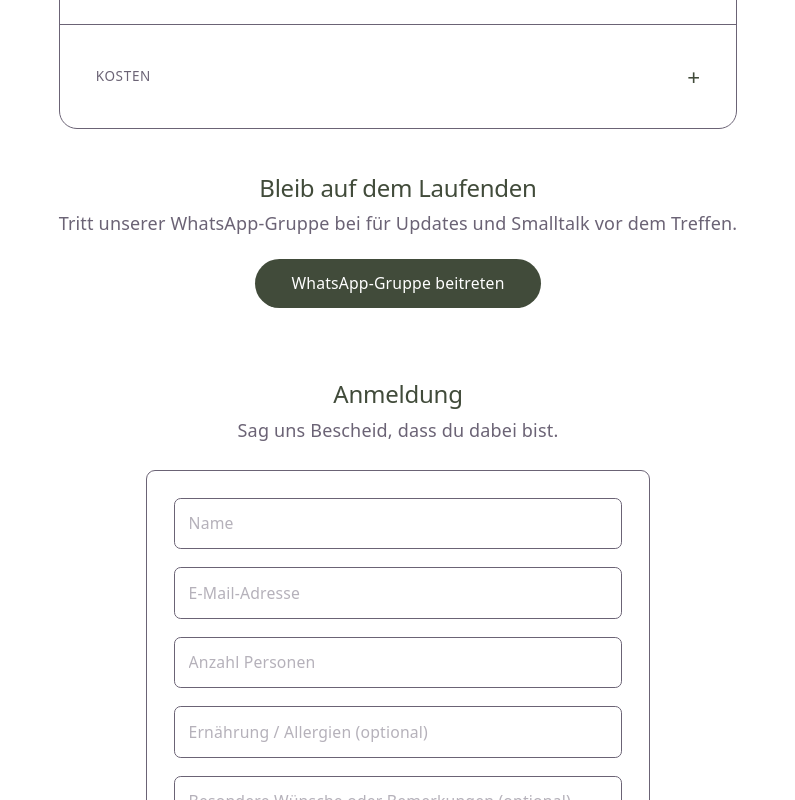
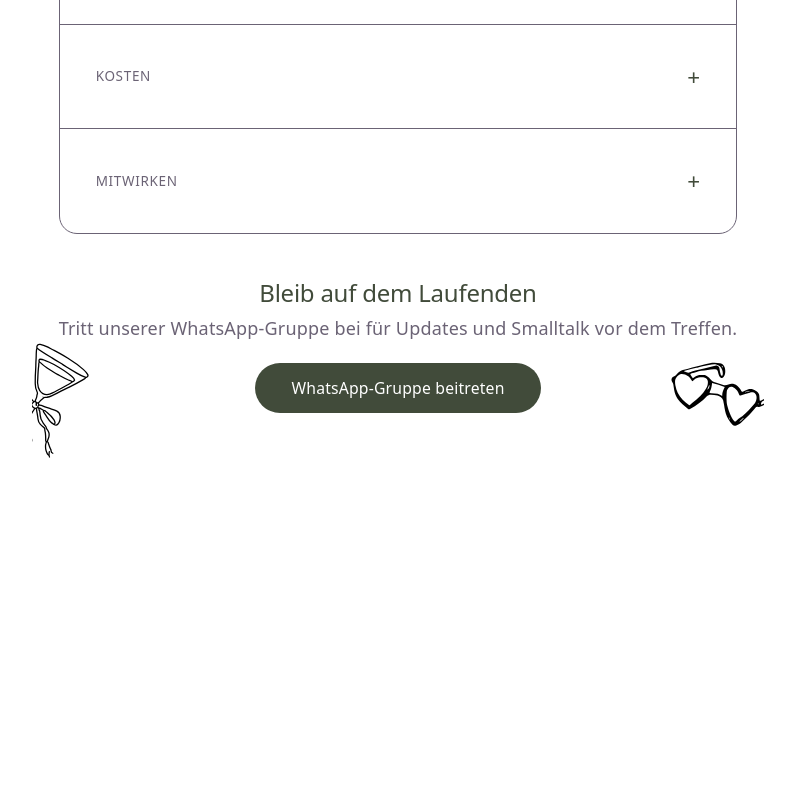
Before and after one commit to melaniemenge/klassentreffen, a React (Vite) app: page / in a window 1280 px wide. Shown: the part 1280-2080 px from the top of the page, without its empty margins (242-1037 px from the left). After the commit the page ends 1783 px from the top, so only its background shows below. Built offline with nearby package versions, Linux system fonts and the light colour scheme.

Commit message:
remove anmeldung

```diff
--- a/src/App.tsx
+++ b/src/App.tsx
@@ -10,6 +10,7 @@ import { useState } from 'react';
 const ORGANIZER_EMAIL = ''
 const subject = encodeURIComponent('Anmeldung zum Klassentreffen 2027');
 const WHATSAPP_URL = 'https://chat.whatsapp.com/EXAMPLE';
+const WHATSAPP_URL_OK = 'https://chat.whatsapp.com/BvYR9LyuCAg311B40X5YEU?mode=gi_t';
 
 function App() {
   const [name, setName] = useState("");
@@ -154,6 +155,26 @@ Nachricht: ${message}
               </div>
             )}
           </div>
+
+          {/* Accordion Item 5 */}
+          <div className="border-t border-primary/20">
+            <button
+              onClick={() => toggleAccordion(4)}
+              className="w-full flex justify-between items-center p-4 sm:p-8 hover:bg-primary/5 transition"
+            >
+              <dt className="text-xs uppercase tracking-wider text-muted-foreground">Mitwirken</dt>
+              <span style={{ color: 'var(--text-h)' }} className="text-xl">
+                {openAccordion === 4 ? '−' : '+'}
+              </span>
+            </button>
+            {openAccordion === 4 && (
+              <div className="px-4 sm:px-8 pb-4 sm:pb-8 text-base text-left">
+                <p>Du möchtest bei der Planung und Organisation mithelfen? Super, wir freuen uns über jede Unterstützung!</p>
+                <p>Hier kannst du unserer Whatsapp-Gruppe beitreten: <a href={WHATSAPP_URL_OK} target="_blank" rel="noreferrer" className="text-primary hover:underline">WhastApp-Gruppe</a></p>
+              </div>
+            )}
+          </div>
+
         </div>
 
         {/* WhatsApp */}
@@ -172,7 +193,7 @@ Nachricht: ${message}
             WhatsApp-Gruppe beitreten
           </a>
         </div>
-        {/* Signup form */}
+        {/* Signup form
         <div className="mt-12 sm:mt-16">
           <h2 className="text-center text-2xl font-semibold">Anmeldung</h2>
           <p className="mt-2 text-center text-muted-foreground">
@@ -198,6 +219,7 @@ Nachricht: ${message}
             </p>
           </form>
         </div>
+        */}
     </main>
   )
 }
```
